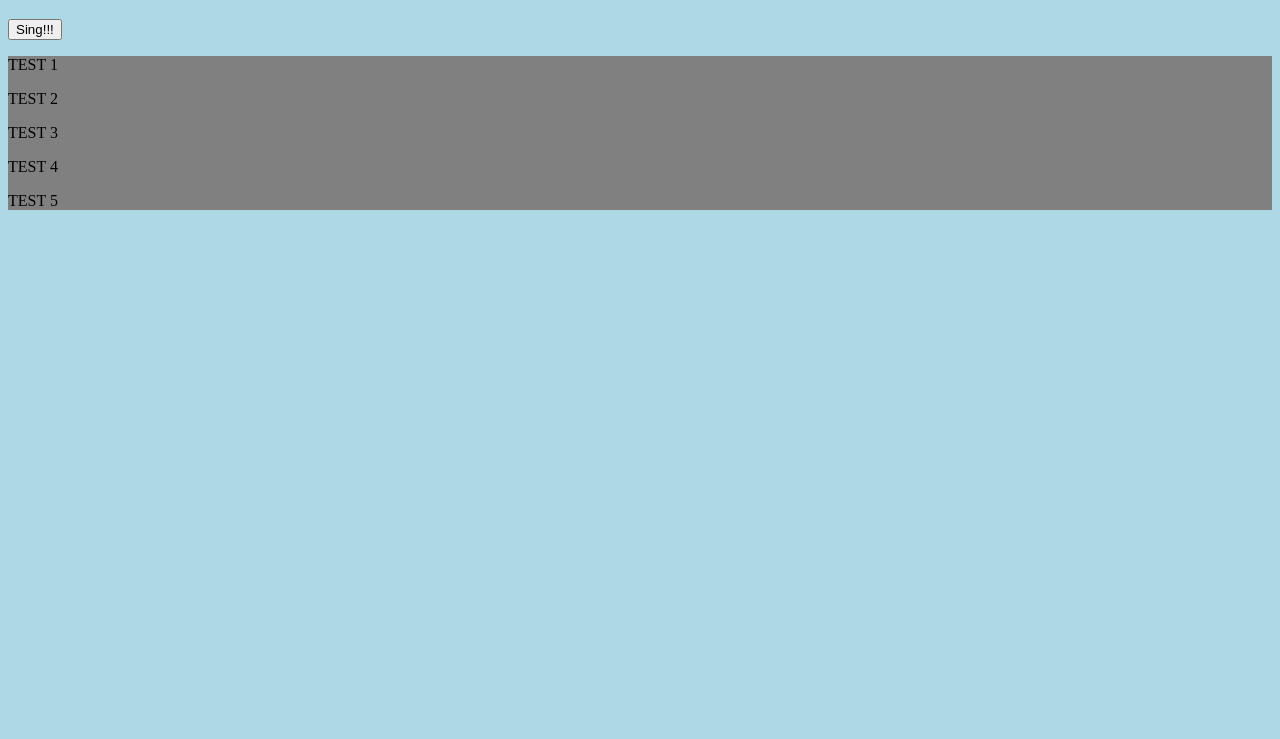
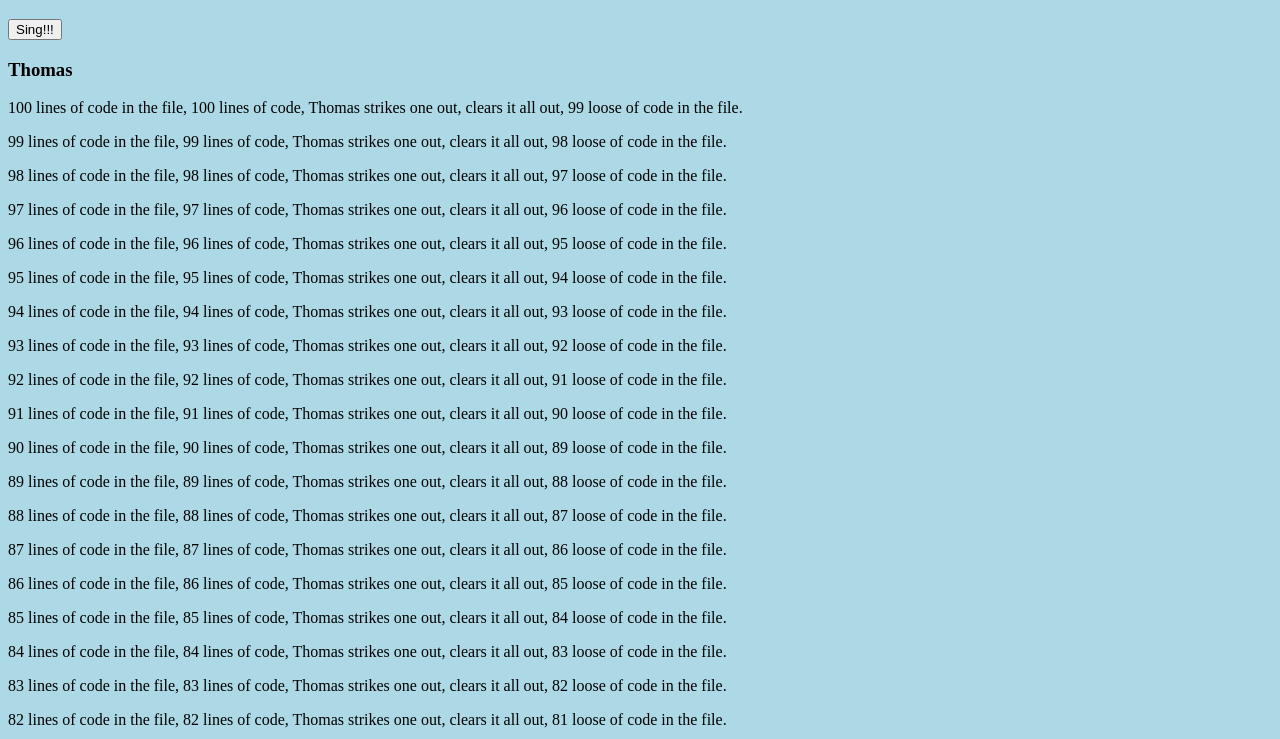
Before and after one commit to tysonwmccrary/covalence2017, a plain HTML site: page covalence-lab-3/index.html in a window 1280 px wide. Both pictures are taken after a click on the button "Sing!!!". Shown: the part 61-800 px from the top of the page. Drawn offline with Linux system fonts and the light colour scheme.

Commit message:
up date lab 3 and created lab 4

```diff
--- a/covalence-lab-3/index.html
+++ b/covalence-lab-3/index.html
@@ -7,22 +7,17 @@
     <meta http-equiv="X-UA-Compatible" content="ie=edge">
     <title>99 Lines of Code In The File</title>
     <link rel="stylesheet" href="./css/main.css">
+    <script type="text/javascript" src="./js/main.js"></script>
+
 
 </head>
 
 <body>
  <h1>My Singing Friends</h1>
 
- <button id="home">Sing!!!</button>
+ <button id='home'>Sing!!!</button>
 
- <div class="friend">
-     <p>Test 1</p>
-     <p>Test 2</p>
-     <p>Test 3</p>
-     <p>Test 4</p>
-     <p>Test 5</p>
- </div>
 
- <script type="text/javascript" src="./js/main.js"></script>
+
 </body>
 </html>
--- a/covalence-lab-3/js/main.js
+++ b/covalence-lab-3/js/main.js
@@ -2,39 +2,39 @@
 
 
 
-var friends = ['Thomas', 'George', 'Cliff', 'Susan', 'Pat'];
+ friends = ['Thomas', 'George', 'Cliff', 'Susan', 'Pat'];
 
 function loop() {
     for (var j = 0; j < friends.length; j++) {
-        h3.innerHTML = (friends[j]);
-/*
+        var myFriends = (friends[j]);
+
         var div = document.createElement('div');
-div.classname ='friend';
+        div.classname = 'number1';
         var h3 = document.createElement('h3');
-var headingText = document.createTextNode(friend)
+        var headingText = document.createTextNode(myFriends);
         h3.appendChild(headingText);
         div.appendChild(h3);
-*/
-        for (var i = 100; i >= 1; i--) {
+
+        for (var i = 100; i >= 0; i--) {
             var p = document.createElement('p')
-            p.innerHTML = (i + ' ' + 'lines of code in the file,' + ' ' + i + ' ' + 'lines of code,' + ' ' + friends[j] + ' ' + 'strikes one out, clears it all out,' + ' ' + (i - 1) + ' ' + 'lines of code in the file.');
-
+            if (i > 1) {
+                p.innerText = i + ' ' + 'lines of code in the file,' + ' ' + i + ' ' + 'lines of code,' + ' ' + friends[j] + ' ' + 'strikes one out, clears it all out,' + ' ' + (i - 1) + ' ' + 'loose of code in the file.';
             }
-       // div.appendChild(p);
+            else if (i === 1) {
+                p.innerText = i + ' ' + 'line of code in the file,' + ' ' + i + ' ' + 'line of code,' + ' ' + friends[j] + ' ' + 'strikes one out, clears it all out,' + ' ' + (i - 1) + ' ' + 'lines of code in the file.';
             }
-    //document.body.appendChild(div);
+            else {
+                p.innerText = 'No More line of Code in the File!!!';
             }
-
+            div.appendChild(p);
+        }
+        document.body.appendChild(div);
+    }
+}
 
 
 
 document.addEventListener('DOMContentLoaded', function () {
     var button = document.getElementById('home');
-    button.addEventListener('click', loop());
-        var para = document.createElement('p');
-        var text = document.createTextNode('h3');
-
-        para.appendChild(text);
-
-        document.body.appendChild(para);
+    button.addEventListener('click', loop);
 });
```
Also changed, not shown: covalence-lab-4/js/main.js (added, +14 -0 lines), covalence-lab-4/css/main.css (added), 1 other file. Lines whose indentation alone changed are shown as unchanged.
